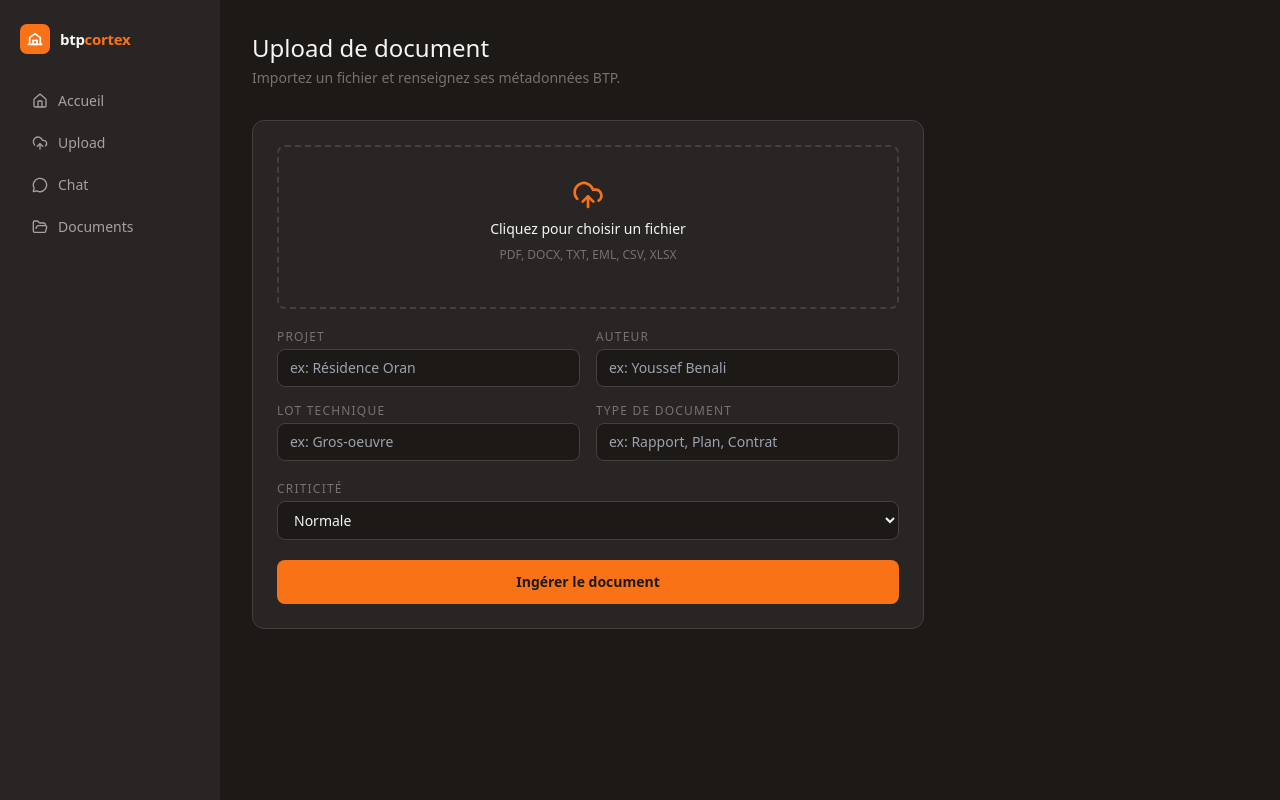
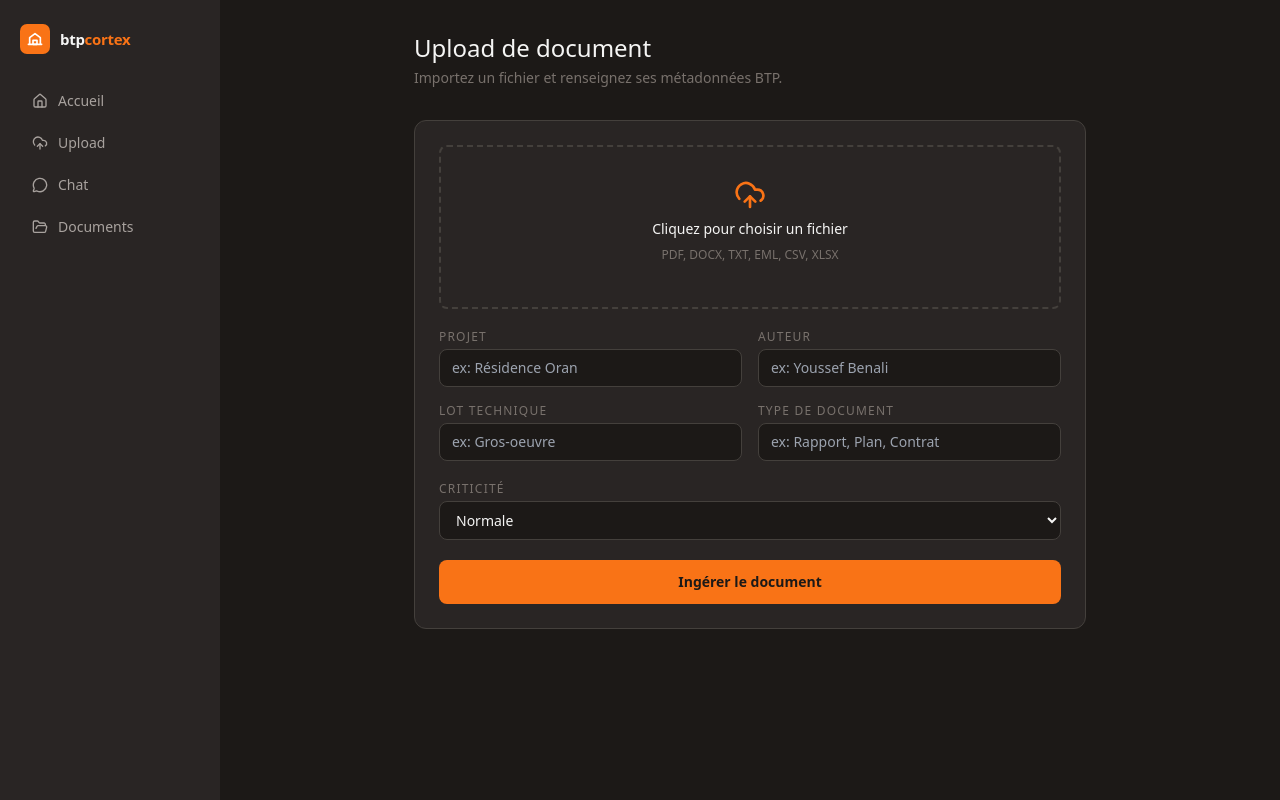
Before and after one commit to Abdessamad404/btp-cortex, a Flask app: page /upload in a window 1280 px wide. Run offline with Flask 3, Linux system fonts and the light colour scheme; some libraries are stand-ins or nearby versions.

Commit message:
feat: enhance upload page layout with centered container

```diff
--- a/app/templates/upload.html
+++ b/app/templates/upload.html
@@ -2,7 +2,7 @@
 
 {% block content %}
 
-<div class="max-w-2xl">
+<div class="max-w-2xl mx-auto">
 
   <!-- Header -->
   <div class="mb-8">
```
